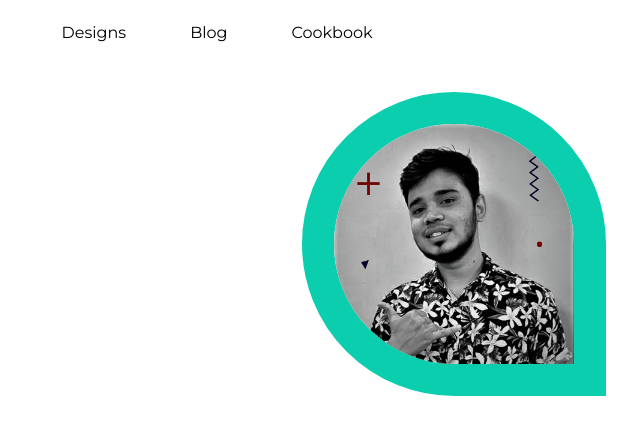
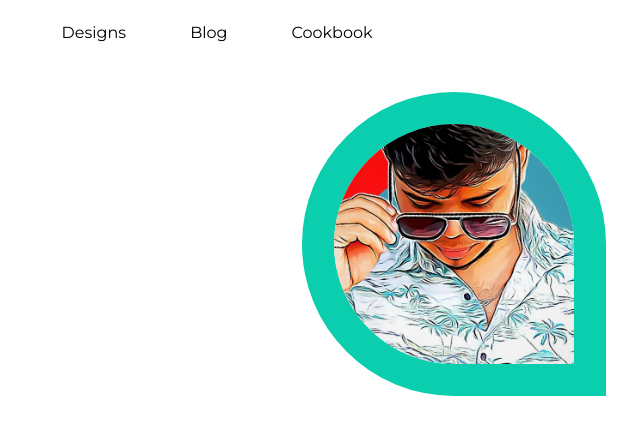
Before and after one commit to mohaimin95/mohaimin95.github.io, a plain HTML site: page index.html in a window 1280 px wide. Shown: the top 446 px of the page, 475-1112 px from the left. Drawn offline with Linux system fonts and the light colour scheme.

Commit message:
changed avatar

```diff
--- a/index.html
+++ b/index.html
@@ -41,7 +41,7 @@
 			<div class="banner">
 				<div class="banner-content">
 					<div class="banner-hello">
-						<img src="my.png" class="banner-img-mob" alt="Abdul Mohaimin's pic">
+						<img src="avatar.jpg" class="banner-img-mob" alt="Abdul Mohaimin's pic">
 						<span class="hello">Hello, I am</span>
 					</div>
 					<div class="intro">
@@ -121,7 +121,7 @@
 					</div>
 				</div>
 				<div class="banner-image">
-					<img src="my.png" alt="Abdul Mohaimin's pic">
+					<img src="avatar.jpg" alt="Abdul Mohaimin's pic">
 				</div>
 			</div>
 		</section>
```
Also changed, not shown: avatar.jpg (added).
